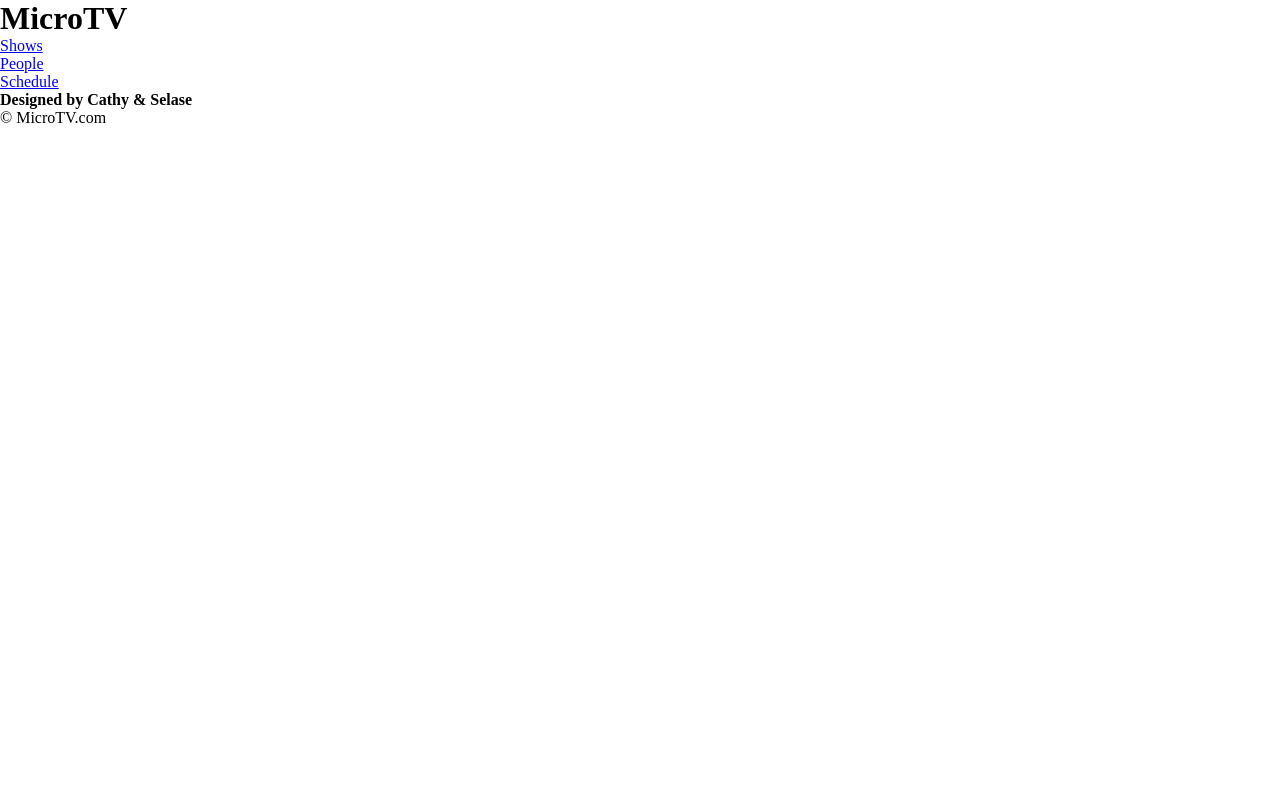
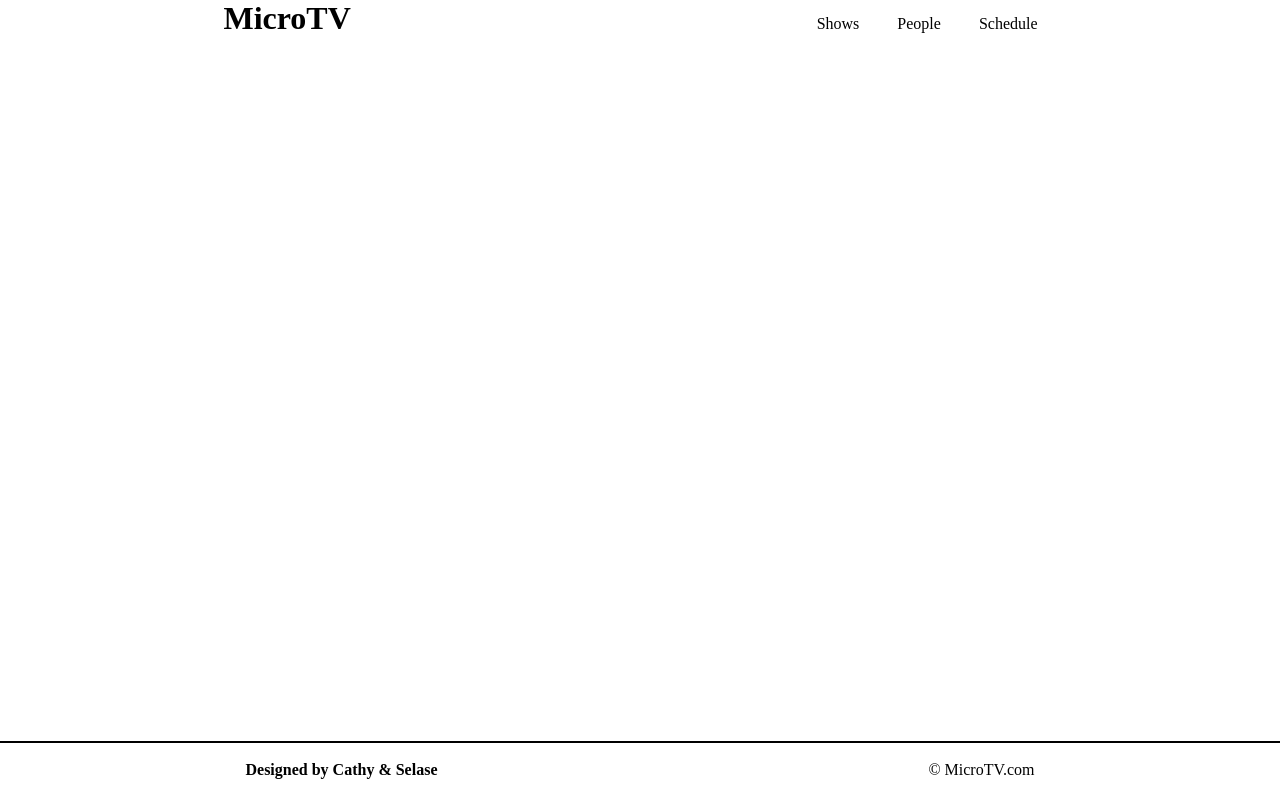
Before and after one commit to dewslyse/JS-capstone, a website built with webpack: page src/index.html in a window 1280 px wide. Built offline with nearby package versions, Linux system fonts and the light colour scheme.

Commit message:
Add styles to the header and footer

```diff
--- a/src/style.scss
+++ b/src/style.scss
@@ -3,3 +3,38 @@
   padding: 0;
   box-sizing: border-box;
 }
+
+header {
+  display: flex;
+  justify-content: space-around;
+  align-items: baseline;
+}
+
+ul {
+  display: flex;
+  justify-content: space-evenly;
+}
+
+li {
+  list-style: none;
+}
+
+li a {
+  text-decoration: none;
+  margin: 19px;
+  color: #000;
+}
+
+footer {
+  border-top: 2px solid #000;
+  margin-bottom: 1rem;
+  text-align: center;
+  align-items: center;
+  position: fixed;
+  left: 0;
+  bottom: 0;
+  width: 100%;
+  display: flex;
+  justify-content: space-around;
+  padding: 18px 0 5px 0;
+}
```
Also changed, not shown: dist/main.js.
